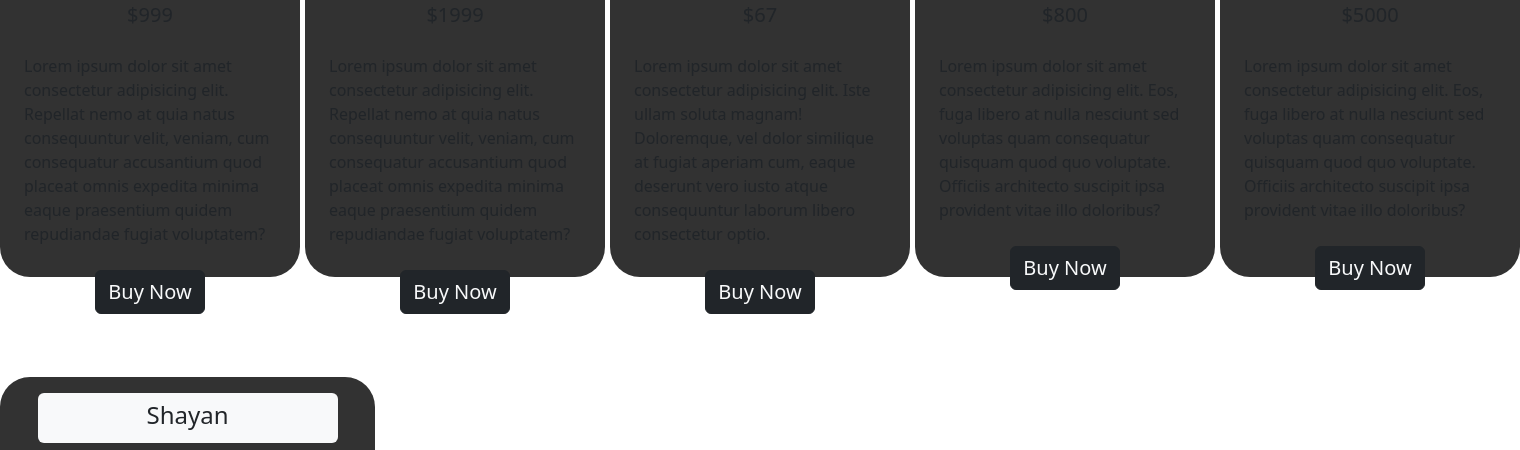
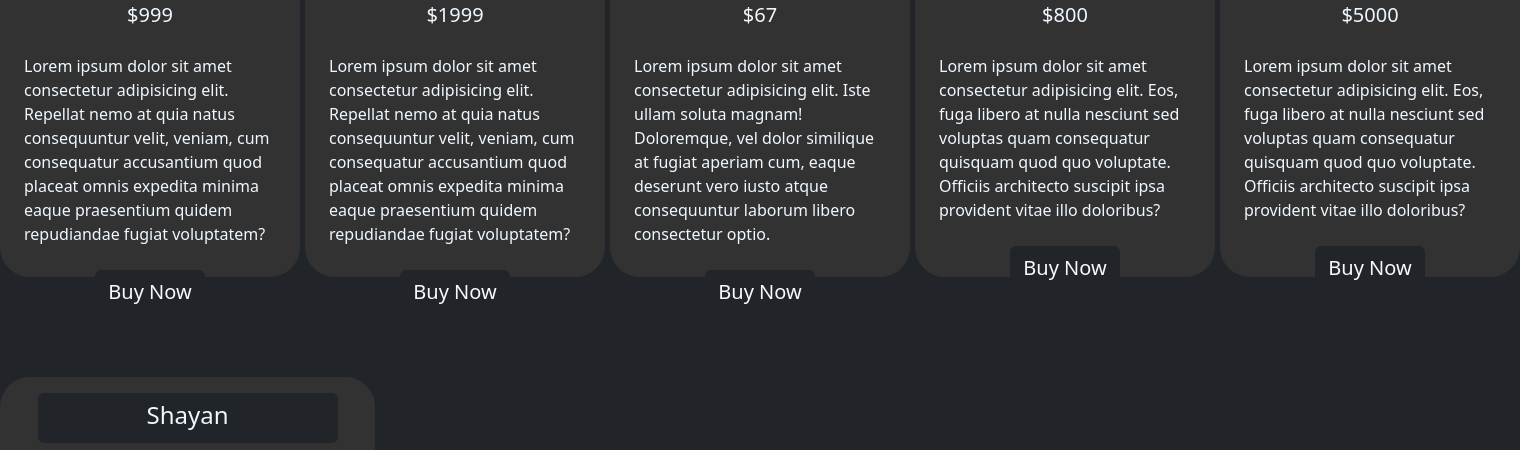
Before and after one commit to woniw/woniw-shop, a Python web app: template templates/index.html in a window 1520 px wide. Shown: the part 931-1381 px from the top of the page. Run offline with Jinja, Linux system fonts and the light colour scheme; the template is opened without the code that fills it: most values are stand-ins (such as "Sample title", 1, 10 or a date in 2020).

Commit message:
complete index.html redesign

```diff
--- a/templates/index.html
+++ b/templates/index.html
@@ -11,7 +11,7 @@
     </div>
 
 </head>
-<body>
+<body class="bg-dark">
 
     <style>
         .item_background{
@@ -72,6 +72,15 @@
         .layer_1_to_layer_2_gap{
             height: 100px;
         }
+        .description{
+            color:aliceblue;
+        }
+        .price{
+            color: aliceblue;
+        }
+        .item_label{
+            color:aliceblue
+        }
     </style>
 
     <!-- -->
@@ -80,8 +89,8 @@
              <!--Headphones-->
             <div class="item_background pt-3">
                 <div class="d-flex justify-content-center">
-                    <div class="item_label_editor bg-light rounded-2 p-1 d-flex justify-content-center">
-                        <label for="" class="item_label fs-4">Headphones</label>
+                    <div class="item_label_editor bg-dark rounded-2 p-1 d-flex justify-content-center">
+                        <label for="" class="item_label fs-4 ">Headphones</label>
                     </div>
                 </div>
                 <div class="item_label_to_image_gap"></div>
@@ -90,7 +99,7 @@
                 </div>
                 <div class="image_to_description_gap"></div>
                 <div class="price_container d-flex justify-content-center">
-                    <label class="fs-5">$250</label>
+                    <label class="price fs-5">$250</label>
                 </div>
                 <div class="description_text p-4">
                     <label class="description">Lorem ipsum dolor sit amet consectetur adipisicing elit. Repellat nemo at quia natus consequuntur velit, veniam, cum consequatur accusantium quod placeat omnis expedita minima eaque praesentium quidem repudiandae fugiat voluptatem?</label>
@@ -110,7 +119,7 @@
              <!--OPTIMUS PRIME-->
             <div class="item_background pt-3">
                 <div class="d-flex justify-content-center">
-                    <div class="item_label_editor bg-light rounded-2 p-1 d-flex justify-content-center">
+                    <div class="item_label_editor bg-dark rounded-2 p-1 d-flex justify-content-center">
                         <label for="" class="item_label fs-4">Optimus Prime</label>
                     </div>
                 </div>
@@ -120,7 +129,7 @@
                 </div>
                 <div class="image_to_description_gap"></div>
                 <div class="price_container d-flex justify-content-center">
-                    <label class="fs-5">$2000</label>
+                    <label class="price fs-5">$2000</label>
                 </div>
                 <div class="description_text p-4">
                     <label class="description">Lorem ipsum dolor sit amet consectetur adipisicing elit. Repellat nemo at quia natus consequuntur velit, veniam, cum consequatur accusantium quod placeat omnis expedita minima eaque praesentium quidem repudiandae fugiat voluptatem?</label>
@@ -140,7 +149,7 @@
              <!--Iman-->
             <div class="item_background pt-3">
                 <div class="d-flex justify-content-center">
-                    <div class="item_label_editor bg-light rounded-2 p-1 d-flex justify-content-center">
+                    <div class="item_label_editor bg-dark rounded-2 p-1 d-flex justify-content-center">
                         <label for="" class="item_label fs-4">Iman</label>
                     </div>
                 </div>
@@ -150,7 +159,7 @@
                 </div>
                 <div class="image_to_description_gap"></div>
                 <div class="price_container d-flex justify-content-center">
-                    <label class="fs-5">$67</label>
+                    <label class="price fs-5">$67</label>
                 </div>
                 <div class="description_text p-4">
                     <label class="description">Iman, the fallen knight of clash Royale.</label>
@@ -174,7 +183,7 @@
             <!--Clash Royale Gems-->
             <div class="item_background pt-3">
                 <div class="d-flex justify-content-center">
-                    <div class="item_label_editor bg-light rounded-2 p-1 d-flex justify-content-center">
+                    <div class="item_label_editor bg-dark rounded-2 p-1 d-flex justify-content-center">
                         <label for="" class="item_label fs-4">Clash Royale Gems</label>
                     </div>
                 </div>
@@ -184,7 +193,7 @@
                 </div>
                 <div class="image_to_description_gap"></div>
                 <div class="price_container d-flex justify-content-center">
-                    <label class="fs-5">$10</label>
+                    <label class="price fs-5">$10</label>
                 </div>
                 <div class="description_text p-4">
                     <label class="description">Lorem ipsum dolor sit amet consectetur adipisicing elit. Eos, fuga libero at nulla nesciunt sed voluptas quam consequatur quisquam quod quo voluptate. Officiis architecto suscipit ipsa provident vitae illo doloribus?</label>
@@ -204,7 +213,7 @@
             <!--Mighty Miner-->
             <div class="item_background pt-3">
                 <div class="d-flex justify-content-center">
-                    <div class="item_label_editor bg-light rounded-2 p-1 d-flex justify-content-center">
+                    <div class="item_label_editor bg-dark rounded-2 p-1 d-flex justify-content-center">
                         <label for="" class="item_label fs-4">Mighty Miner</label>
                     </div>
                 </div>
@@ -214,7 +223,7 @@
                 </div>
                 <div class="image_to_description_gap"></div>
                 <div class="price_container d-flex justify-content-center">
-                    <label class="fs-5">$12</label>
+                    <label class="price fs-5">$12</label>
                 </div>
                 <div class="description_text p-4">
                     <label class="description">Lorem ipsum dolor sit amet consectetur adipisicing elit. Eos, fuga libero at nulla nesciunt sed voluptas quam consequatur quisquam quod quo voluptate. Officiis architecto suscipit ipsa provident vitae illo doloribus?</label>
@@ -238,7 +247,7 @@
              <!--Regular Amin-->
             <div class="item_background pt-3">
                 <div class="d-flex justify-content-center">
-                    <div class="item_label_editor bg-light rounded-2 p-1 d-flex justify-content-center">
+                    <div class="item_label_editor bg-dark rounded-2 p-1 d-flex justify-content-center">
                         <label for="" class="item_label fs-4">Amin eyvaz</label>
                     </div>
                 </div>
@@ -248,7 +257,7 @@
                 </div>
                 <div class="image_to_description_gap"></div>
                 <div class="price_container d-flex justify-content-center">
-                    <label class="fs-5">$999</label>
+                    <label class="price fs-5">$999</label>
                 </div>
                 <div class="description_text p-4">
                     <label class="description">Lorem ipsum dolor sit amet consectetur adipisicing elit. Repellat nemo at quia natus consequuntur velit, veniam, cum consequatur accusantium quod placeat omnis expedita minima eaque praesentium quidem repudiandae fugiat voluptatem?</label>
@@ -269,7 +278,7 @@
              <!--Shiny Amin-->
             <div class="item_background pt-3">
                 <div class="d-flex justify-content-center">
-                    <div class="item_label_editor bg-light rounded-2 p-1 d-flex justify-content-center">
+                    <div class="item_label_editor bg-dark rounded-2 p-1 d-flex justify-content-center">
                         <label for="" class="item_label fs-4"> Shiny Amin</label>
                     </div>
                 </div>
@@ -279,7 +288,7 @@
                 </div>
                 <div class="image_to_description_gap"></div>
                 <div class="price_container d-flex justify-content-center">
-                    <label class="fs-5">$1999</label>
+                    <label class="price fs-5">$1999</label>
                 </div>
                 <div class="description_text p-4">
                     <label class="description">Lorem ipsum dolor sit amet consectetur adipisicing elit. Repellat nemo at quia natus consequuntur velit, veniam, cum consequatur accusantium quod placeat omnis expedita minima eaque praesentium quidem repudiandae fugiat voluptatem?</label>
@@ -299,7 +308,7 @@
              <!--Jacket Mikael-->
             <div class="item_background pt-3">
                 <div class="d-flex justify-content-center">
-                    <div class="item_label_editor bg-light rounded-2 p-1 d-flex justify-content-center">
+                    <div class="item_label_editor bg-dark rounded-2 p-1 d-flex justify-content-center">
                         <label for="" class="item_label fs-4">Jacket Mikael</label>
                     </div>
                 </div>
@@ -309,7 +318,7 @@
                 </div>
                 <div class="image_to_description_gap"></div>
                 <div class="price_container d-flex justify-content-center">
-                    <label class="fs-5">$67</label>
+                    <label class="price fs-5">$67</label>
                 </div>
                 <div class="description_text p-4">
                     <label class="description">Lorem ipsum dolor sit amet consectetur adipisicing elit. Iste ullam soluta magnam! Doloremque, vel dolor similique at fugiat aperiam cum, eaque deserunt vero iusto atque consequuntur laborum libero consectetur optio.</label>
@@ -329,7 +338,7 @@
             <!--Green Homad-->
             <div class="item_background pt-3">
                 <div class="d-flex justify-content-center">
-                    <div class="item_label_editor bg-light rounded-2 p-1 d-flex justify-content-center">
+                    <div class="item_label_editor bg-dark rounded-2 p-1 d-flex justify-content-center">
                         <label for="" class="item_label fs-4">Green Homad</label>
                     </div>
                 </div>
@@ -339,7 +348,7 @@
                 </div>
                 <div class="image_to_description_gap"></div>
                 <div class="price_container d-flex justify-content-center">
-                    <label class="fs-5">$800</label>
+                    <label class="price fs-5">$800</label>
                 </div>
                 <div class="description_text p-4">
                     <label class="description">Lorem ipsum dolor sit amet consectetur adipisicing elit. Eos, fuga libero at nulla nesciunt sed voluptas quam consequatur quisquam quod quo voluptate. Officiis architecto suscipit ipsa provident vitae illo doloribus?</label>
@@ -359,7 +368,7 @@
             <!--Opp detector-->
             <div class="item_background pt-3">
                 <div class="d-flex justify-content-center">
-                    <div class="item_label_editor bg-light rounded-2 p-1 d-flex justify-content-center">
+                    <div class="item_label_editor bg-dark rounded-2 p-1 d-flex justify-content-center">
                         <label for="" class="item_label fs-4">Opp detector</label>
                     </div>
                 </div>
@@ -369,7 +378,7 @@
                 </div>
                 <div class="image_to_description_gap"></div>
                 <div class="price_container d-flex justify-content-center">
-                    <label class="fs-5">$5000</label>
+                    <label class="price fs-5">$5000</label>
                 </div>
                 <div class="description_text p-4">
                     <label class="description">Lorem ipsum dolor sit amet consectetur adipisicing elit. Eos, fuga libero at nulla nesciunt sed voluptas quam consequatur quisquam quod quo voluptate. Officiis architecto suscipit ipsa provident vitae illo doloribus?</label>
@@ -393,7 +402,7 @@
              <!--Regular Shayan-->
             <div class="item_background pt-3">
                 <div class="d-flex justify-content-center">
-                    <div class="item_label_editor bg-light rounded-2 p-1 d-flex justify-content-center">
+                    <div class="item_label_editor bg-dark rounded-2 p-1 d-flex justify-content-center">
                         <label for="" class="item_label fs-4">Shayan</label>
                     </div>
                 </div>
@@ -403,7 +412,7 @@
                 </div>
                 <div class="image_to_description_gap"></div>
                 <div class="price_container d-flex justify-content-center">
-                    <label class="fs-5">$1242</label>
+                    <label class="price fs-5">$1242</label>
                 </div>
                 <div class="description_text p-4">
                     <label class="description">Lorem ipsum dolor sit amet consectetur adipisicing elit. Repellat nemo at quia natus consequuntur velit, veniam, cum consequatur accusantium quod placeat omnis expedita minima eaque praesentium quidem repudiandae fugiat voluptatem?</label>
@@ -438,7 +447,7 @@
         <div class="nav_bar_button_gaps"></div>
         <div class="account_button_container">
             <form action="{{url_for('redirect_to_account_page')}}">
-                <button class="account_button fs-5 ms-2 btn btn-light">Account</button>
+                <button class="account_button fs-5 ms-2 btn btn-dark text-light">Account</button>
             </form>
         </div>
         <div class="nav_bar_button_gaps"></div>
@@ -446,19 +455,19 @@
         <div class="nav_bar_button_gaps"></div>
         <div class="about_button_container">
             <form action="{{url_for('redirect_to_about_page')}}">
-                <button class="about_button fs-5 ms-2 btn btn-light">About</button>
+                <button class="about_button fs-5 ms-2 btn btn-dark text-light">About</button>
             </form>
         </div>
 
         <div class="nav_bar_button_gaps"></div>
         <div class="test_button_container">
             <form action='{{url_for("reset_balance")}}'>
-                <button class="test_button fs-5 ms-2 btn btn-light">Add Money</button>
+                <button class="test_button fs-5 ms-2 btn btn-dark text-light">Add Money</button>
             </form>
         </div>
 
         <div class="button_to_balance_gap"></div>
-        <div class="nav_bar_balance fs-4 text-end">
+        <div class="nav_bar_balance fs-4 text-end text-light">
             <label>Balance: {{balance}}</label>
         </div>
     </div>
```
